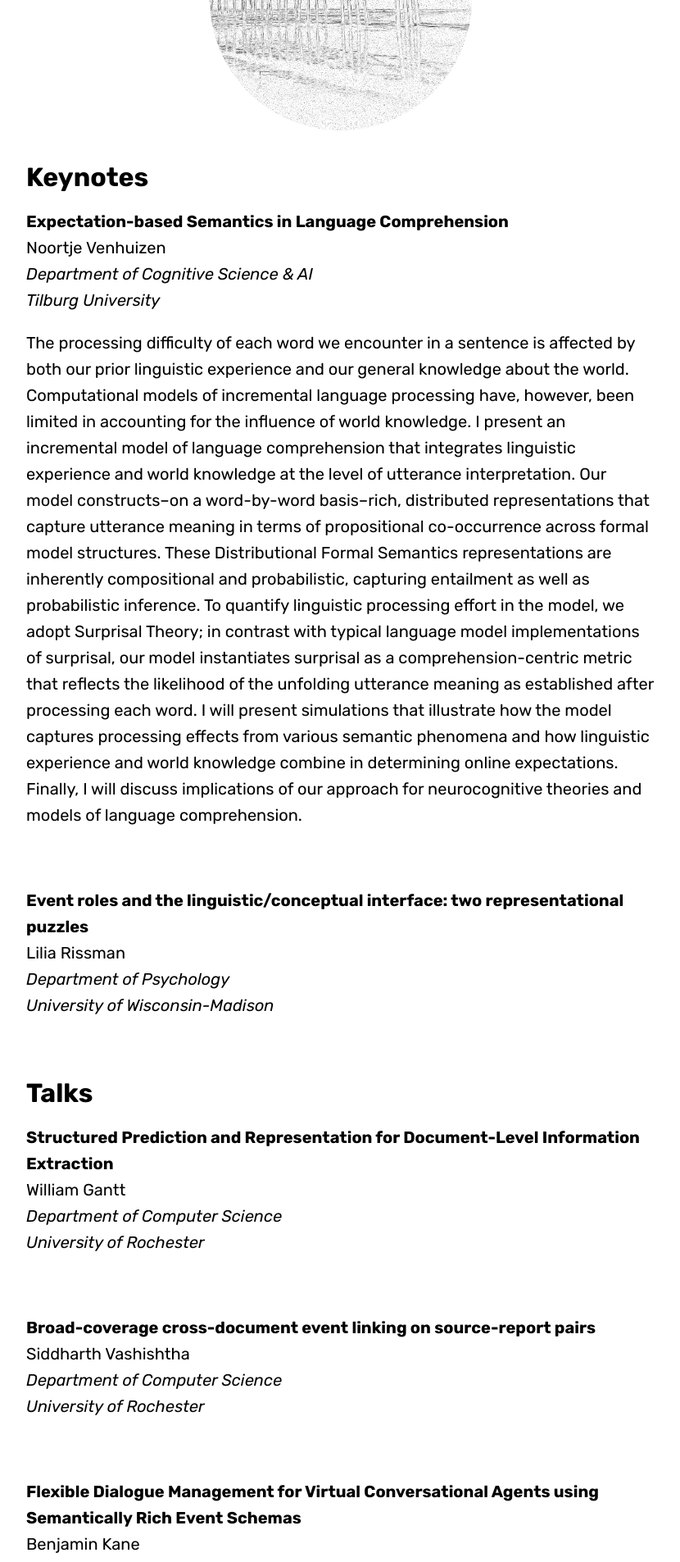
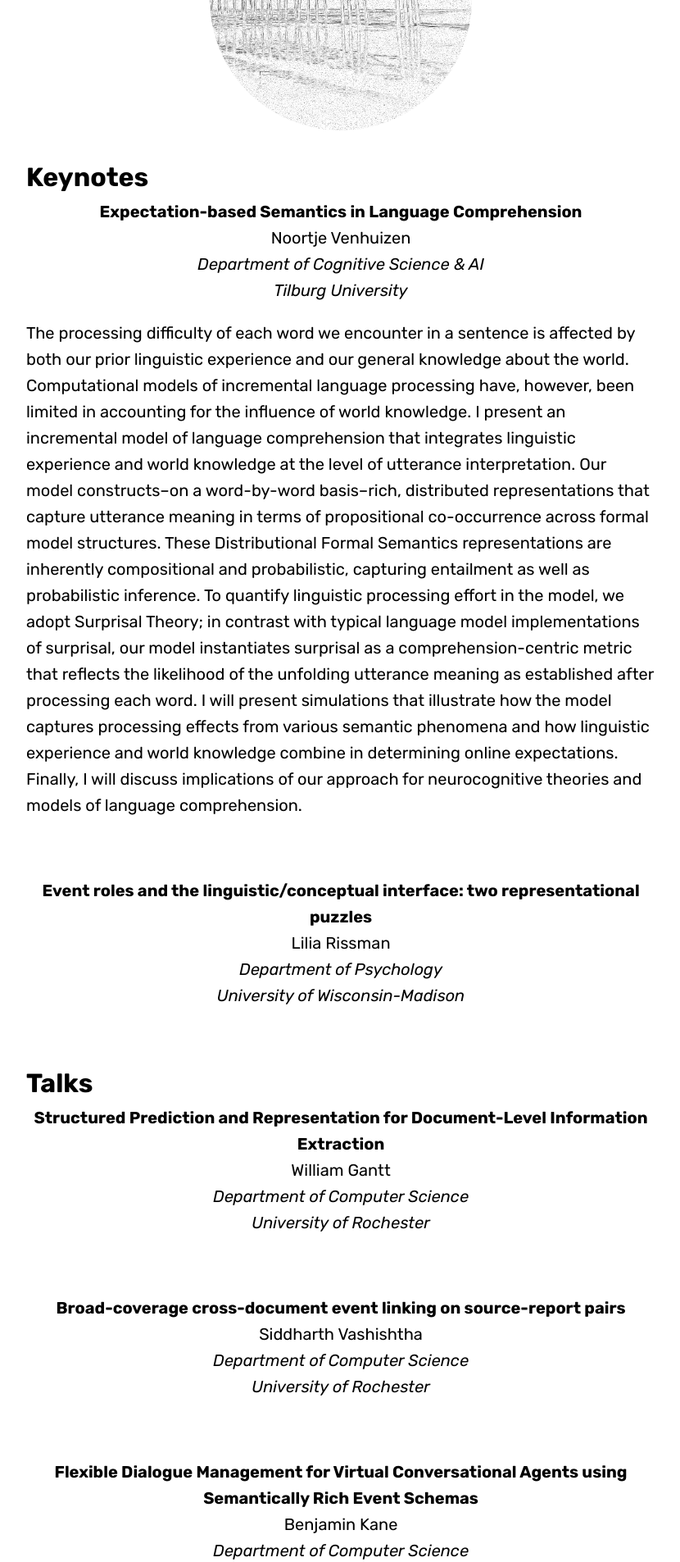
Before and after one commit to peer-workshop/peer-workshop.github.io, a Jekyll site: the page built from talks.md, in a window 1280 px wide. Shown: the part 426-2331 px from the top of the page at 82% size, without its empty margins (224-1054 px from the left). Built offline with Jekyll 4.4.1, drawn with Linux system fonts in a browser that asks for light colours; some web fonts are replaced.

Commit message:
Adds centering back in

```diff
--- a/talks.md
+++ b/talks.md
@@ -23,10 +23,10 @@
 
 {% if presenterinfo.role == "keynote" %}
 
-<b>{{ presentationinfo.title }}</b><br/>
-{{ presenterinfo.name }}<br/>
-<i>{{ presenterinfo.department }}</i><br/>
-<i>{{ presenterinfo.university }}</i><br/>
+<center><b>{{ presentationinfo.title }}</b></center>
+<center>{{ presenterinfo.name }}</center>
+<center><i>{{ presenterinfo.department }}</i></center>
+<center><i>{{ presenterinfo.university }}</i></center>
 
 {% if presentationinfo.abstract %}
 {{ presentationinfo.abstract }}<br/>
@@ -46,10 +46,10 @@
 
 {% if presenterinfo.role == "talk" %}
 
-<b>{{ presentationinfo.title }}</b><br/>
-{{ presenterinfo.name }}<br/>
-<i>{{ presenterinfo.department }}</i><br/>
-<i>{{ presenterinfo.university }}</i><br/>
+<center><b>{{ presentationinfo.title }}</b></center>
+<center>{{ presenterinfo.name }}</center>
+<center><i>{{ presenterinfo.department }}</i></center>
+<center><i>{{ presenterinfo.university }}</i></center>
 
 {% if presentationinfo.abstract %}
 {{ presentationinfo.abstract }}<br/>
```
